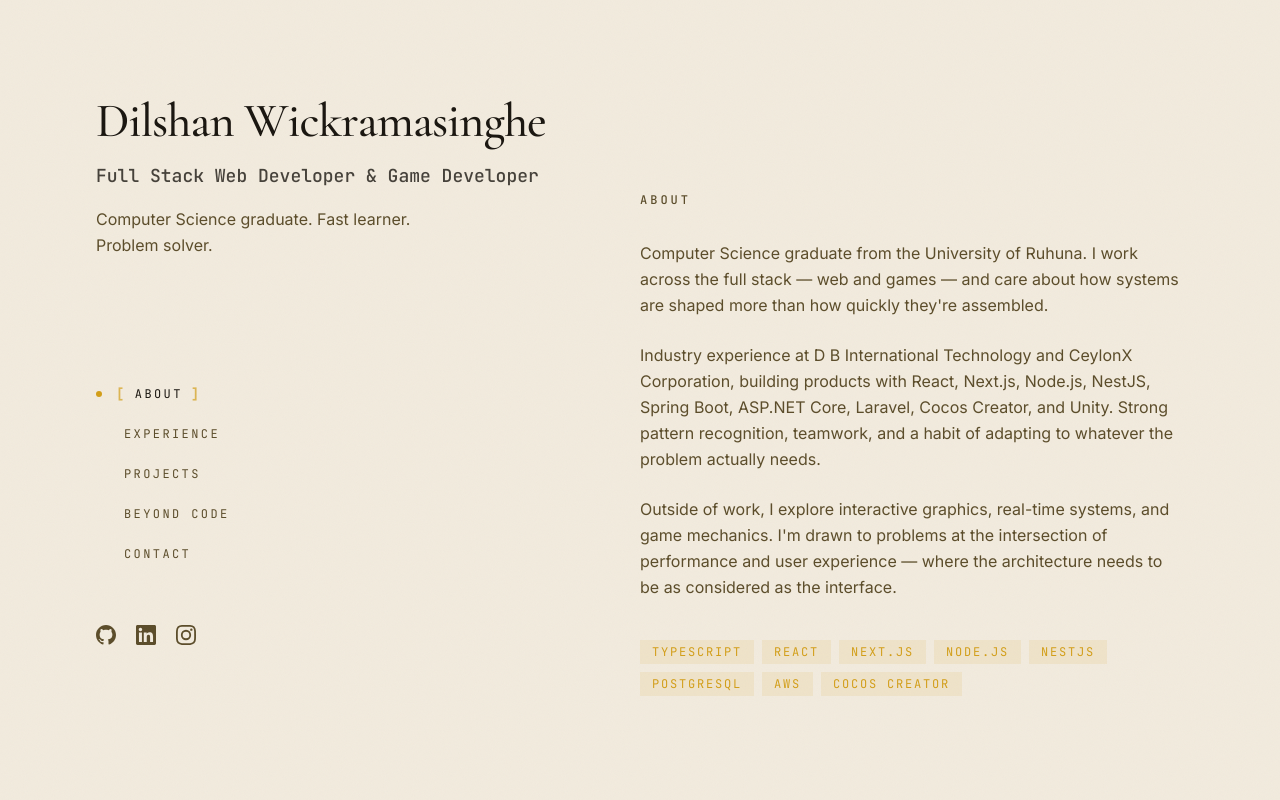
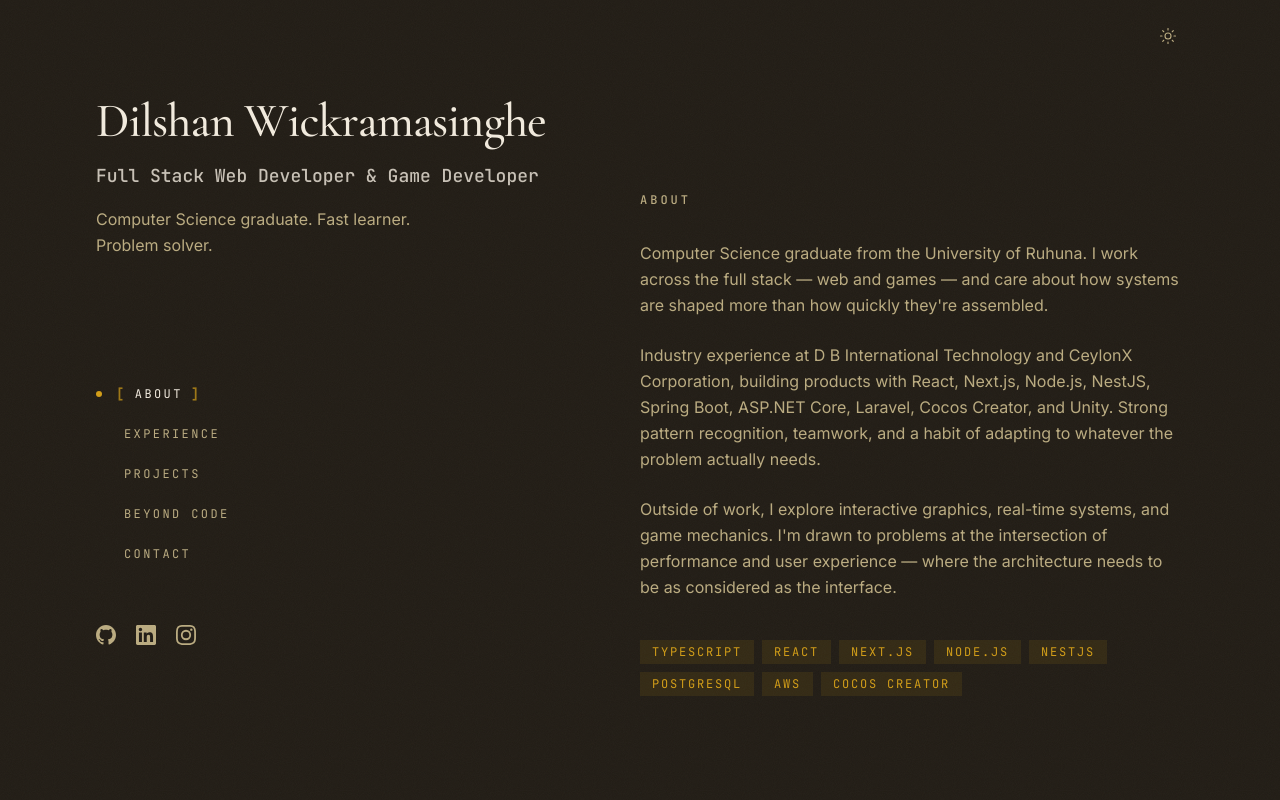
Before and after one commit to dilshanwix717/Portfolio-New, a Next.js app: page / in a window 1280 px wide. Shown: the top 800 px of the page. Built offline with nearby package versions, Linux system fonts and the light colour scheme.

Commit message:
added theme switch

```diff
--- a/app/layout.tsx
+++ b/app/layout.tsx
@@ -4,6 +4,7 @@ import { siteConfig } from "@/data/site";
 import { cn } from "@/lib/utils";
 import { LoadingScreen } from "@/components/motion/loading-screen";
 import { CursorGlow } from "@/components/motion/cursor-glow";
+import { ThemeProvider } from "@/components/theme-provider";
 import "./globals.css";
 
 const fontSans = Inter({
@@ -84,9 +85,11 @@ export default function RootLayout({
       suppressHydrationWarning
     >
       <body className="grain">
-        <LoadingScreen />
-        <CursorGlow />
-        {children}
+        <ThemeProvider>
+          <LoadingScreen />
+          <CursorGlow />
+          {children}
+        </ThemeProvider>
       </body>
     </html>
   );
--- a/app/page.tsx
+++ b/app/page.tsx
@@ -5,10 +5,14 @@ import { Experience } from "@/components/sections/experience";
 import { FeaturedProjects } from "@/components/sections/featured-projects";
 import { Interests } from "@/components/sections/interests";
 import { Contact } from "@/components/sections/contact";
+import { ThemeToggle } from "@/components/theme-toggle";
 
 export default function HomePage() {
   return (
     <>
+      <div className="fixed top-5 right-6 z-40 md:right-12 lg:right-24">
+        <ThemeToggle />
+      </div>
       <div className="mx-auto min-h-screen max-w-screen-xl px-6 py-12 md:px-12 md:py-20 lg:flex lg:gap-16 lg:px-24 lg:py-0">
         <Sidebar />
         <main id="content" className="lg:w-full lg:py-24">
--- a/components/sections/experience.tsx
+++ b/components/sections/experience.tsx
@@ -4,7 +4,11 @@ import { Reveal } from "@/components/motion/reveal";
 
 export function Experience() {
   return (
-    <section id="experience" aria-labelledby="experience-heading" className="py-16 md:py-24">
+    <section
+      id="experience"
+      aria-labelledby="experience-heading"
+      className="py-16 md:py-24"
+    >
       <Reveal>
         <h2
           id="experience-heading"
@@ -16,7 +20,11 @@ export function Experience() {
 
       <ul role="list" className="mt-12 space-y-12">
         {experienceContent.items.map((entry, i) => (
-          <Reveal key={`${entry.company}-${entry.role}-${entry.period}`} as="li" delay={i * 120}>
+          <Reveal
+            key={`${entry.company}-${entry.role}-${entry.period}`}
+            as="li"
+            delay={i * 120}
+          >
             <article className="group flex flex-col gap-3 rounded border border-transparent p-4 -mx-4 transition-all duration-base ease-out-soft hover:border-border hover:bg-muted/50">
               <p className="font-mono text-xs uppercase tracking-[0.2em] text-muted-foreground">
                 {entry.period}
@@ -26,16 +34,14 @@ export function Experience() {
               <h3 className="text-lg font-medium leading-tight text-foreground md:text-xl">
                 {entry.role}
                 <span className="text-muted-foreground">
-                  {" "}&mdash; {entry.company}
+                  {" "}
+                  &mdash; {entry.company}
                 </span>
               </h3>
               <p className="text-base leading-relaxed text-muted-foreground">
                 {entry.summary}
               </p>
-              <ul
-                role="list"
-                className="flex flex-wrap gap-2 pt-1"
-              >
+              <ul role="list" className="flex flex-wrap gap-2 pt-1">
                 {entry.tags.map((tag) => (
                   <li
                     key={tag}
@@ -67,9 +73,9 @@ export function Experience() {
               &rarr;
             </span>
           </Link>
-          <span className="font-mono text-xs uppercase tracking-[0.15em] text-muted-foreground/60">
+          {/* <span className="font-mono text-xs uppercase tracking-[0.15em] text-muted-foreground/60">
             (PDF coming soon)
-          </span>
+          </span> */}
         </div>
       </Reveal>
     </section>
--- /dev/null
+++ b/components/theme-provider.tsx
@@ -0,0 +1,16 @@
+"use client";
+
+import { ThemeProvider as NextThemesProvider } from "next-themes";
+
+export function ThemeProvider({ children }: { children: React.ReactNode }) {
+  return (
+    <NextThemesProvider
+      attribute="class"
+      defaultTheme="dark"
+      enableSystem
+      disableTransitionOnChange={false}
+    >
+      {children}
+    </NextThemesProvider>
+  );
+}
--- /dev/null
+++ b/components/theme-toggle.tsx
@@ -0,0 +1,78 @@
+"use client";
+
+import * as React from "react";
+import { useTheme } from "next-themes";
+import { cn } from "@/lib/utils";
+
+export function ThemeToggle() {
+  const { resolvedTheme, setTheme } = useTheme();
+  const [mounted, setMounted] = React.useState(false);
+
+  React.useEffect(() => setMounted(true), []);
+
+  const isDark = resolvedTheme === "dark";
+
+  return (
+    <button
+      type="button"
+      onClick={() => setTheme(isDark ? "light" : "dark")}
+      aria-label={mounted ? `Switch to ${isDark ? "light" : "dark"} mode` : "Toggle theme"}
+      className={cn(
+        "group relative inline-flex h-8 w-8 items-center justify-center text-muted-foreground transition-colors duration-200 ease-out-soft hover:text-foreground",
+        !mounted && "opacity-0",
+      )}
+    >
+      {/* Sun icon — visible in dark mode */}
+      <svg
+        xmlns="http://www.w3.org/2000/svg"
+        width="18"
+        height="18"
+        viewBox="0 0 24 24"
+        fill="none"
+        stroke="currentColor"
+        strokeWidth="1.5"
+        strokeLinecap="round"
+        strokeLinejoin="round"
+        aria-hidden="true"
+        className={cn(
+          "absolute transition-all duration-300 ease-out-soft",
+          isDark
+            ? "rotate-0 scale-100 opacity-100"
+            : "-rotate-90 scale-0 opacity-0",
+        )}
+      >
+        <circle cx="12" cy="12" r="4" />
+        <path d="M12 2v2" />
+        <path d="M12 20v2" />
+        <path d="m4.93 4.93 1.41 1.41" />
+        <path d="m17.66 17.66 1.41 1.41" />
+        <path d="M2 12h2" />
+        <path d="M20 12h2" />
+        <path d="m6.34 17.66-1.41 1.41" />
+        <path d="m19.07 4.93-1.41 1.41" />
+      </svg>
+
+      {/* Moon icon — visible in light mode */}
+      <svg
+        xmlns="http://www.w3.org/2000/svg"
+        width="18"
+        height="18"
+        viewBox="0 0 24 24"
+        fill="none"
+        stroke="currentColor"
+        strokeWidth="1.5"
+        strokeLinecap="round"
+        strokeLinejoin="round"
+        aria-hidden="true"
+        className={cn(
+          "absolute transition-all duration-300 ease-out-soft",
+          isDark
+            ? "rotate-90 scale-0 opacity-0"
+            : "rotate-0 scale-100 opacity-100",
+        )}
+      >
+        <path d="M21 12.79A9 9 0 1 1 11.21 3 7 7 0 0 0 21 12.79z" />
+      </svg>
+    </button>
+  );
+}
--- a/package.json
+++ b/package.json
@@ -15,6 +15,7 @@
     "class-variance-authority": "^0.7.1",
     "clsx": "^2.1.1",
     "next": "^15.0.3",
+    "next-themes": "^0.4.6",
     "react": "^19.0.0",
     "react-dom": "^19.0.0",
     "resend": "^6.10.0",
```
Also changed, not shown: 2 other files (tests, documents, lock files or other folders).
